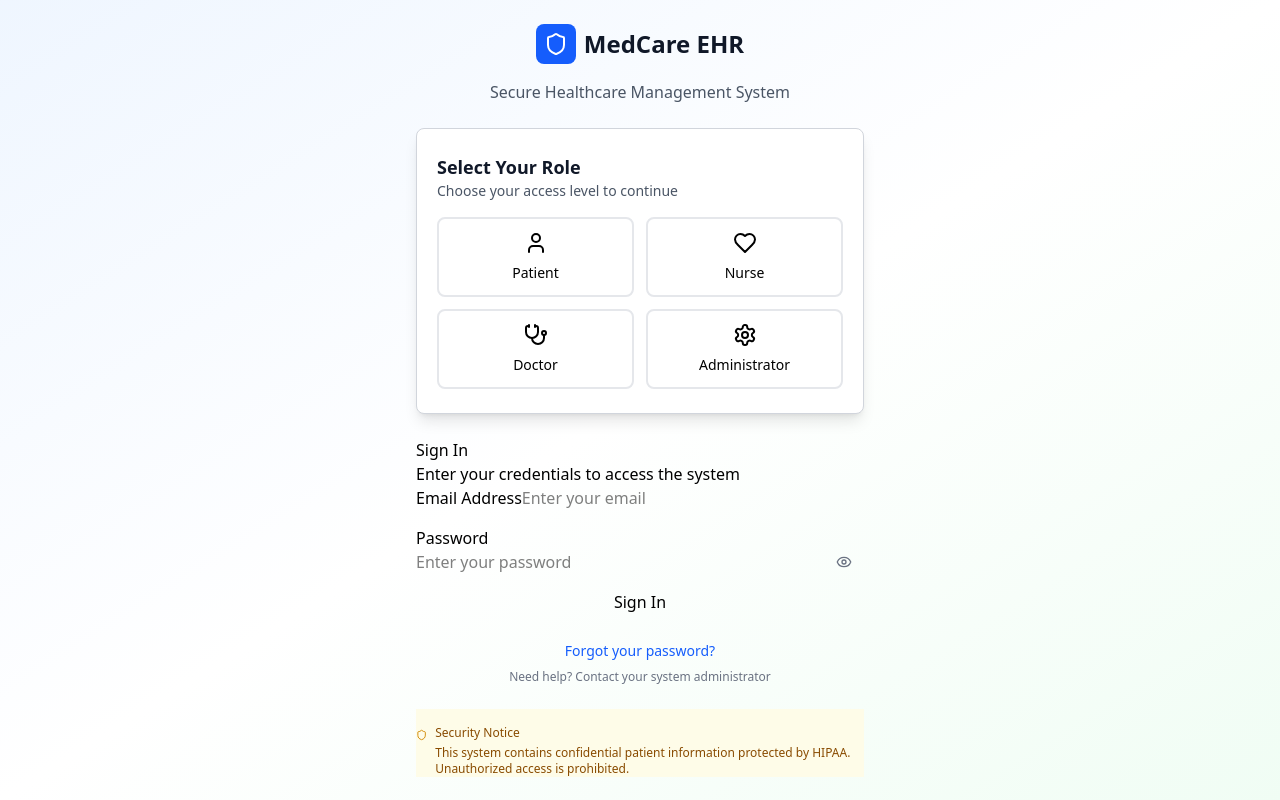
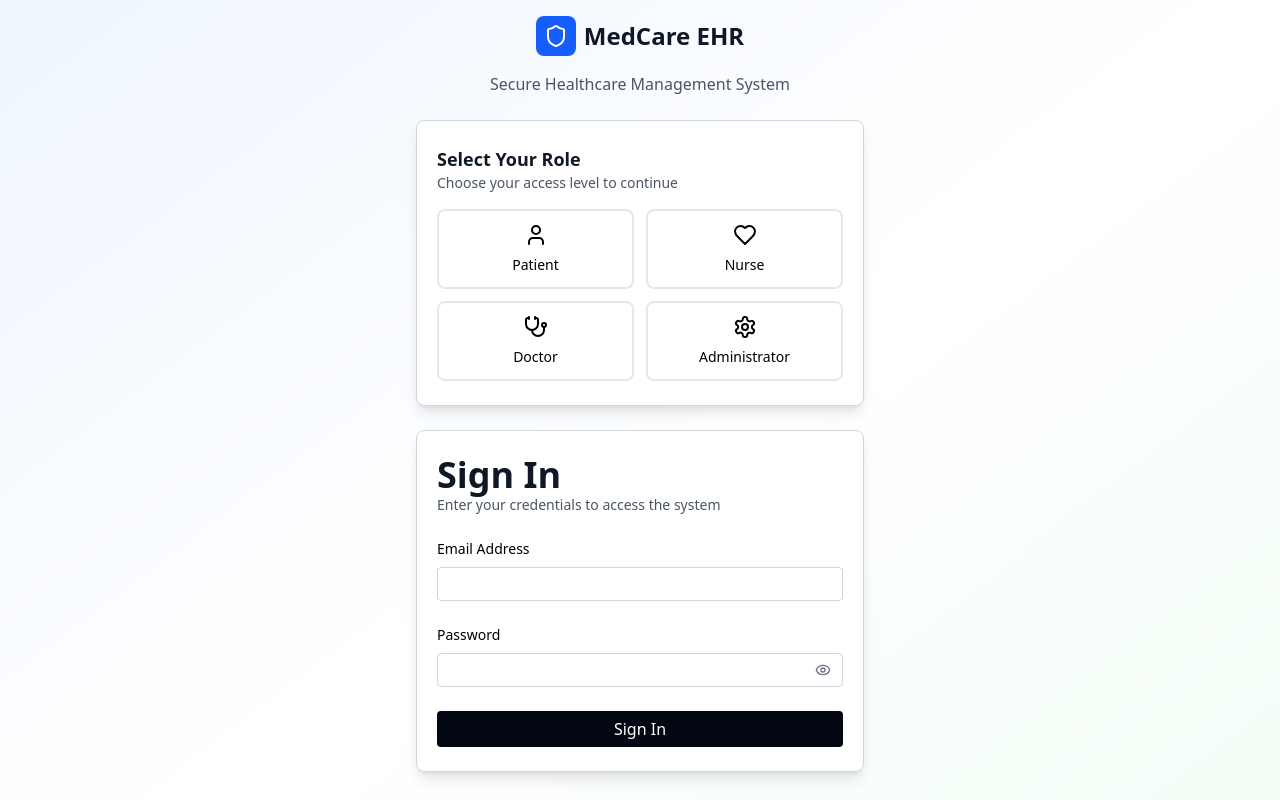
Before and after one commit to Walker-Gideon/Clinic-web, a React (Vite) app: page / in a window 1280 px wide. Shown: the top 800 px of the page. Built offline with nearby package versions, Linux system fonts and the light colour scheme.

Commit message:
Added the card component to the forn and notice section

```diff
--- a/src/auth/Notice.jsx
+++ b/src/auth/Notice.jsx
@@ -1,10 +1,11 @@
 import { LuShield } from "react-icons/lu";
+import Card from "../components/ui/card/Card";
+import CardContent from "../components/ui/card/CardContent";
 
 export default function Notice() {
   return (
-    <div className="border-yellow-200 bg-yellow-50">
-      {/* <CardContent className="pt-4"> */}
-      <div className="pt-4">
+    <Card className="border-yellow-200 bg-yellow-50 p-3 pt-4">
+      <CardContent className="">
         <div className="flex items-start space-x-2">
           <LuShield className="mt-0.5 h-4 w-4 text-yellow-600" />
           <div className="text-xs text-yellow-800">
@@ -15,8 +16,7 @@ export default function Notice() {
             </p>
           </div>
         </div>
-        {/* </CardContent> */}
-      </div>
-    </div>
+      </CardContent>
+    </Card>
   );
 }
--- a/src/auth/RoleSelection.jsx
+++ b/src/auth/RoleSelection.jsx
@@ -47,7 +47,7 @@ export default function RoleSelection() {
   const selectedRoleData = roles.find((role) => role.id === selectedRole);
 
   return (
-    <Card>
+    <Card className="border-gray-300 bg-white px-5 py-6">
       <CardHeader className="pb-4">
         <CardTitle className="text-lg">Select Your Role</CardTitle>
         <CardDescription>Choose your access level to continue</CardDescription>
--- a/src/auth/SignForm.jsx
+++ b/src/auth/SignForm.jsx
@@ -2,6 +2,16 @@ import { Form } from "react-router-dom";
 import { useAuth } from "./AuthContext";
 import { LuEye } from "react-icons/lu";
 import { LuEyeOff } from "react-icons/lu";
+import Card from "../components/ui/card/Card";
+import CardHeader from "../components/ui/card/CardHeader";
+import CardTitle from "../components/ui/card/CardTitle";
+import CardDescription from "../components/ui/card/CardDescription";
+import CardContent from "../components/ui/card/CardContent";
+import Label from "../components/ui/label/Label";
+import Input from "../components/ui/input/Input";
+import Button from "../components/ui/button/Button";
+import Alert from "../components/ui/alert/Alert";
+import AlertDescription from "../components/ui/alert/AlertDescription";
 
 export default function SignForm() {
   const {
@@ -29,28 +39,29 @@ export default function SignForm() {
   };
 
   return (
-    <div>
-      <div>
-        <h1>Sign In</h1>
-        <p>Enter your credentials to access the system</p>
-      </div>
+    <Card className="border-gray-300 bg-white px-5 py-6">
+      <CardHeader>
+        <CardTitle className="text-4xl">Sign In</CardTitle>
+        <CardDescription>
+          Enter your credentials to access the system
+        </CardDescription>
+      </CardHeader>
 
-      <div>
-        <Form onSubmit={handleLogin} className="space-y-4">
-          <div className="space-y-2">
-            <label htmlFor="email">Email Address</label>
-            <input
+      <CardContent className="pt-6">
+        <Form onSubmit={handleLogin} className="space-y-6">
+          <div className="flex flex-col space-y-2">
+            <Label forLabel="email">Email Address</Label>
+            <Input
               id="email"
               type="email"
               placeholder="Enter your email"
               required
             />
           </div>
-
-          <div className="space-y-2">
-            <label htmlFor="password">Password</label>
+          <div className="flex flex-col space-y-2">
+            <Label forLabel="password">Password</Label>
             <div className="relative">
-              <input
+              <Input
                 id="password"
                 type={showPassword ? "text" : "password"}
                 placeholder="Enter your password"
@@ -62,32 +73,29 @@ export default function SignForm() {
                 className="absolute top-1/2 right-3 -translate-y-1/2 transform text-gray-500 hover:text-gray-700"
               >
                 {showPassword ? (
-                  <LuEyeOff className="h-4 w-4" />
+                  <LuEyeOff className="h-4 w-4 cursor-pointer" />
                 ) : (
-                  <LuEye className="h-4 w-4" />
+                  <LuEye className="h-4 w-4 cursor-pointer" />
                 )}
               </button>
             </div>
           </div>
 
           {error && (
-            <div variant="destructive">
-              <p>{error}</p>
-            </div>
-            // <Alert variant="destructive">
-            //   <AlertDescription>{error}</AlertDescription>
-            // </Alert>
+            <Alert variant="destructive">
+              <AlertDescription>{error}</AlertDescription>
+            </Alert>
           )}
 
-          <button
+          <Button
             type="submit"
-            className="w-full"
+            className="w-full rounded-sm bg-gray-950 py-1.5 text-white hover:bg-gray-900"
             disabled={isLoading || !selectedRole}
           >
             {isLoading ? "Signing In..." : "Sign In"}
-          </button>
+          </Button>
         </Form>
-      </div>
-    </div>
+      </CardContent>
+    </Card>
   );
 }
--- a/src/components/ui/alert/Alert.jsx
+++ b/src/components/ui/alert/Alert.jsx
@@ -0,0 +1,13 @@
+import Card from "../card/Card";
+
+export default function Alert({ children, variant, className }) {
+  if (variant === "destructive")
+    return (
+      <Card className={`border border-red-400 bg-red-300 p-2 ${className}`}>
+        {children}
+      </Card>
+    );
+
+  //   default
+  return <div>{children}</div>;
+}
--- a/src/components/ui/alert/AlertDescription.jsx
+++ b/src/components/ui/alert/AlertDescription.jsx
@@ -0,0 +1,3 @@
+export default function AlertDescription({ children }) {
+  return <p className="text-sm">{children}</p>;
+}
--- a/src/components/ui/button/Button.jsx
+++ b/src/components/ui/button/Button.jsx
@@ -1,3 +1,15 @@
-export default function Button() {
-  return <button></button>;
+export default function Button({ children, type, className }) {
+  // for forms
+  if (type)
+    return (
+      <button
+        type={type}
+        className={`cursor-pointer transition-colors duration-300 ease-in-out ${className}`}
+      >
+        {children}
+      </button>
+    );
+
+  // for transparent
+  return <button className={className}>{children}</button>;
 }
--- a/src/components/ui/card/Card.jsx
+++ b/src/components/ui/card/Card.jsx
@@ -1,7 +1,6 @@
-export default function Card({ children }) {
+export default function Card({ children, className }) {
   return (
-    <div className="rounded-lg border border-gray-300 bg-white px-5 py-6 shadow-lg">
-      {children}
-    </div>
+    // bg-white px-5 py-6 border-gray-300
+    <div className={`rounded-lg border shadow-lg ${className}`}>{children}</div>
   );
 }
--- a/src/components/ui/input/Input.jsx
+++ b/src/components/ui/input/Input.jsx
@@ -1,3 +1,10 @@
-export default function Input() {
-  return <div></div>;
+export default function Input({ children, className }) {
+  if (className) return <input className={className}>{children}</input>;
+
+  // I am using this for the auth form and it does not use state
+  return (
+    <input className="w-full rounded-sm border border-gray-300 px-1 py-1.5 text-sm focus:ring-2 focus:ring-gray-400 focus:ring-offset-2 focus:outline-none">
+      {children}
+    </input>
+  );
 }
--- a/src/components/ui/label/Label.jsx
+++ b/src/components/ui/label/Label.jsx
@@ -1,3 +1,14 @@
-export default function Label() {
-  return <div></div>;
+export default function Label({ children, className, forLabel }) {
+  if (className)
+    return (
+      <label htmlFor={forLabel} className={className}>
+        {children}
+      </label>
+    );
+
+  return (
+    <label htmlFor={forLabel} className="mb-2 text-sm font-medium">
+      {children}
+    </label>
+  );
 }
```
